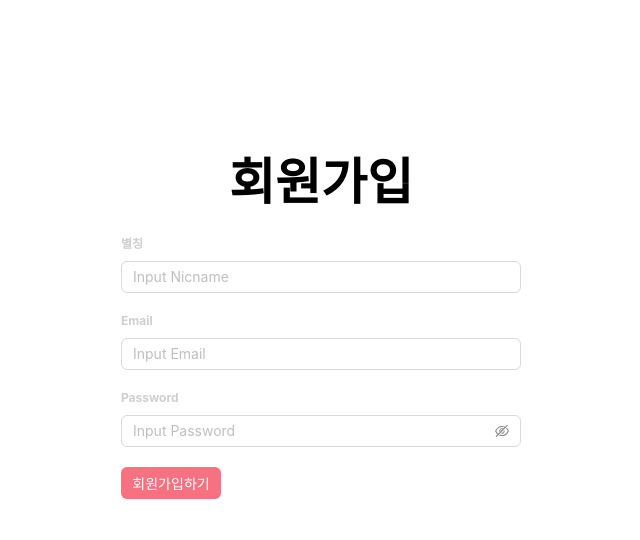
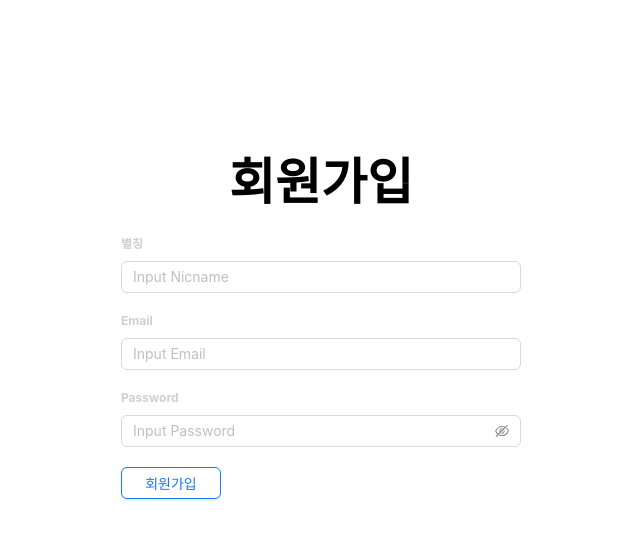
Before and after one commit to Cha-Junyoung/KU-hackathon-2024-front, a React (Create React App) app: page /signup in a window 1280 px wide. Shown: the top 540 px of the page, without its empty margins (319-959 px from the left). Built offline with nearby package versions, Linux system fonts and the light colour scheme.

Commit message:
fix : 디자인 수정

```diff
--- a/src/asset/style/diary_view.css
+++ b/src/asset/style/diary_view.css
@@ -4,6 +4,12 @@
 }
 .diary-view-container .date-picker{
   margin-bottom: 20px;
+}
+
+.diary-view-container .header{
+  display: flex;
+  flex-direction: row;
+  justify-content: space-between;
 }
 
 .diary-view-container .content{
--- a/src/page/LoginPage.tsx
+++ b/src/page/LoginPage.tsx
@@ -56,7 +56,7 @@ const LoginPage = () => {
           </div>
 
           <div className="button-container">
-            <Button type="text" style={{width: "100px", background: "#F67280", color: "white"}}
+            <Button type="text" style={{width: "100px"}} color={"primary"} variant={"outlined"}
                     onClick={handleLogin}>로그인</Button>
             <Button type="text" style={{width: "100px"}}
                     onClick={() => navigate("/signup")}>회원가입</Button>
--- a/src/page/SignUpPage.tsx
+++ b/src/page/SignUpPage.tsx
@@ -61,8 +61,8 @@ const SignUpPage = () => {
           </div>
 
           <div className="button-container">
-            <Button type="text" style={{width: "100px", background: "#F67280", color: "white"}}
-                    onClick={handleSignUpPage}>회원가입하기</Button>
+            <Button type="text" style={{width: "100px"}} color={"primary"} variant={"outlined"}
+                    onClick={handleSignUpPage}>회원가입</Button>
           </div>
 
 
```
